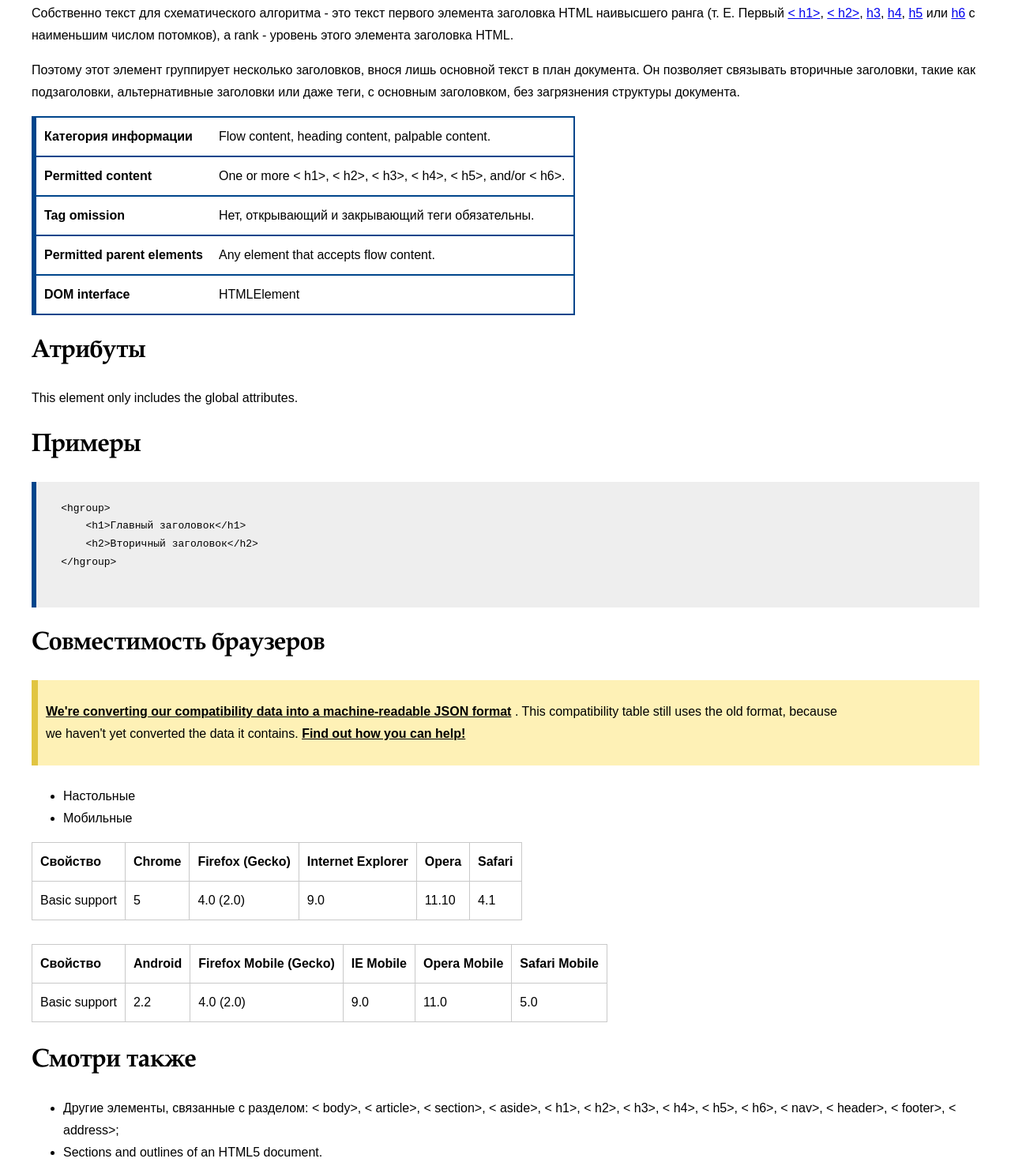
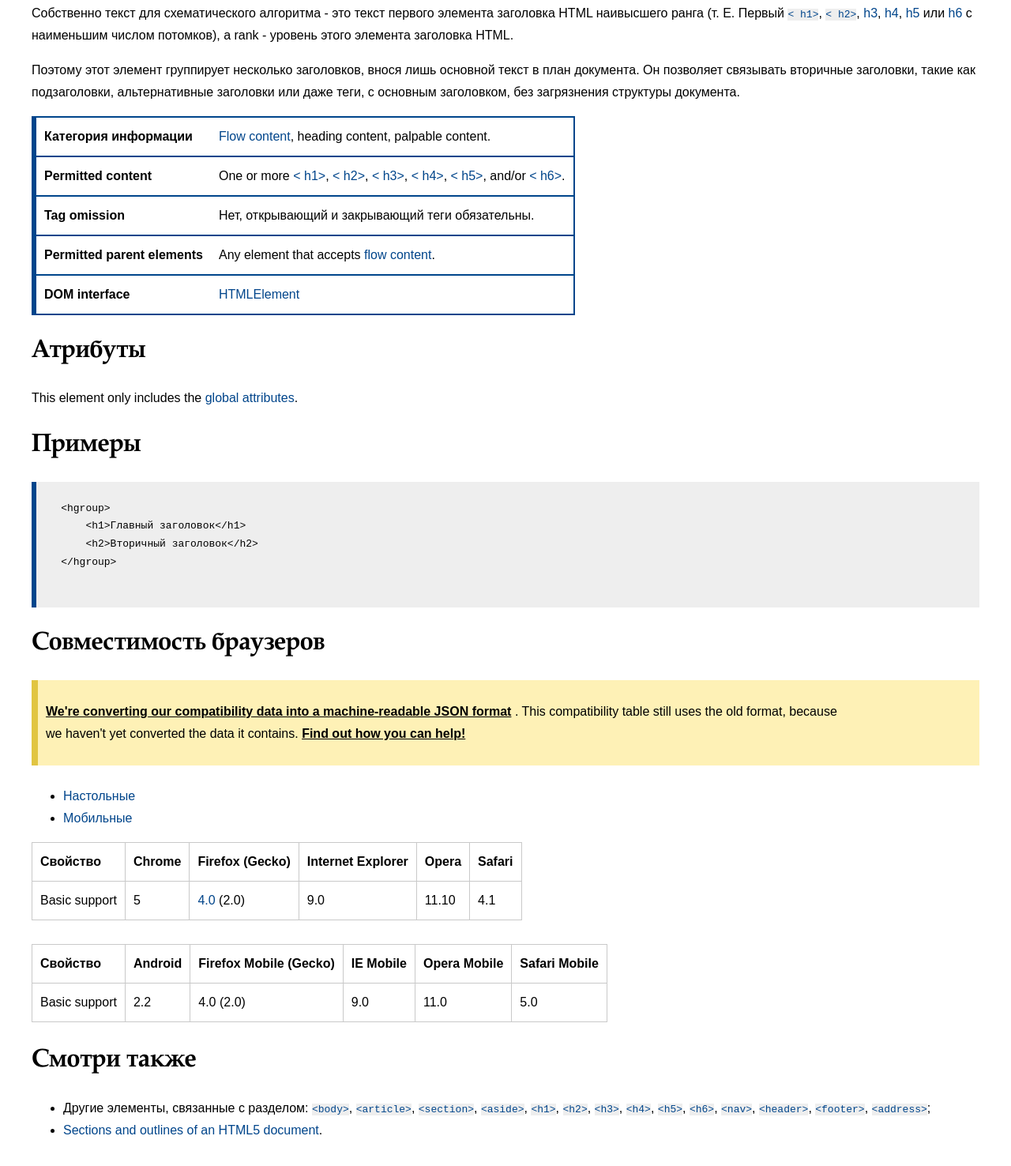
Before and after one commit to YaregR/DZ_hgroup, a plain HTML site: page index.html in a window 1280 px wide. Shown: the part 391-1867 px from the top of the page at 79% size. Drawn offline with Linux system fonts and the light colour scheme.

Commit message:
second commit

```diff
--- a/index.html
+++ b/index.html
@@ -16,7 +16,7 @@
         </div>
 
         <div class="note">
-            <strong>Примечание использования:</strong> Этот элемент был удален из HTML5 (W3C) спецификации , но до сих пор остается в спецификации WHATWG. Он частично встроен в большинствобраузеров, хотя бы поэтому врядли уйдет. Поскольку схематический алгоритм не реализован ни в одном браузере, семантика тега &lt hgroup> на практикереализована только теоретически. Спецификация HTML5 (W3C) дает совет как обозначать <a href="#" class="note_link">подзаголовки, альтернативные заголовки ислоганы</a>.
+            <strong>Примечание использования:</strong> Этот элемент был удален из HTML5 (W3C) спецификации , но до сих пор остается в спецификации WHATWG. Он частично встроен в большинствобраузеров, хотя бы поэтому врядли уйдет. Поскольку схематический алгоритм не реализован ни в одном браузере, семантика тега <code>&lthgroup></code> на практикереализована только теоретически. Спецификация HTML5 (W3C) дает совет как обозначать <a href="#" class="note_link">подзаголовки, альтернативные заголовки ислоганы</a>.
         </div>
 
         <p>
@@ -24,8 +24,8 @@
         </p>
         <p>
             Собственно текст для схематического алгоритма - это текст первого элемента заголовка HTML наивысшего ранга (т. Е. Первый
-            <a href="#" class="tag">&lt h1></a>,
-            <a href="#" class="tag">&lt h2></a>,
+            <a href="#"><code>&lt h1></code></a>,
+            <a href="#"><code>&lt h2></code></a>,
             <a href="#">h3</a>,
             <a href="#">h4</a>,
             <a href="#">h5</a> или
@@ -38,11 +38,17 @@
         <table class="properties">
             <tr>
                 <th>Категория информации</th>
-                <td>Flow content, heading content, palpable content.</td>
+                <td><a href="#">Flow content</a>, heading content, palpable content.</td>
             </tr>
             <tr>
                 <th>Permitted content</th>
-                <td>One or more &lt h1>, &lt h2>, &lt h3>, &lt h4>, &lt h5>, and/or &lt h6>.</td>
+                <td>One or more
+                    <a href="#">&lt h1></a>,
+                    <a href="#">&lt h2></a>,
+                    <a href="#">&lt h3></a>,
+                    <a href="#">&lt h4></a>,
+                    <a href="#">&lt h5></a>, and/or
+                    <a href="#">&lt h6></a>.</td>
             </tr>
             <tr>
                 <th>Tag omission</th>
@@ -50,16 +56,16 @@
             </tr>
             <tr>
                 <th>Permitted parent elements</th>
-                <td>Any element that accepts flow content.</td>
+                <td>Any element that accepts <a href="#">flow content</a>.</td>
             </tr>
             <tr>
                 <th>DOM interface</th>
-                <td>HTMLElement</td>
+                <td><a href="#">HTMLElement</a></td>
             </tr>
         </table>
 
         <h2>Атрибуты</h2>
-        <div class="attributes_text">This element only includes the global attributes.</div>
+        <div class="attributes_text">This element only includes the <a href="#">global attributes</a>.</div>
 
         <h2>Примеры</h2>
         <div class="examples">
@@ -87,8 +93,8 @@
 
         <div class="compatible_list">
             <ul>
-                <li>Настольные</li>
-                <li>Мобильные</li>
+                <li><a>Настольные</a></li>
+                <li><a>Мобильные</a></li>
             </ul>
         </div>
 
@@ -104,7 +110,9 @@
             <tr>
                 <td>Basic support</td>
                 <td>5</td>
-                <td>4.0 (2.0)</td>
+                <td>
+                    <a href="#">4.0</a> (2.0)
+                </td>
                 <td>9.0</td>
                 <td>11.10</td>
                 <td>4.1</td>
@@ -133,10 +141,24 @@
         <h2>Смотри также</h2>
         <ul>
             <li>
-                Другие элементы, связанные с разделом: &lt body>, &lt article>, &lt section>, &lt aside>, &lt h1>, &lt h2>, &lt h3>, &lt h4>, &lt h5>, &lt h6>, &lt nav>, &lt header>, &lt footer>, &lt address>;
+                Другие элементы, связанные с разделом:
+                <a href="#"><code>&ltbody></code></a>,
+                <a href="#"><code>&ltarticle></code></a>,
+                <a href="#"><code>&ltsection></code></a>,
+                <a href="#"><code>&ltaside></code></a>,
+                <a href="#"><code>&lth1></code></a>,
+                <a href="#"><code>&lth2></code></a>,
+                <a href="#"><code>&lth3></code></a>,
+                <a href="#"><code>&lth4></code></a>,
+                <a href="#"><code>&lth5></code></a>,
+                <a href="#"><code>&lth6></code></a>,
+                <a href="#"><code>&ltnav></code></a>,
+                <a href="#"><code>&ltheader></code></a>,
+                <a href="#"><code>&ltfooter></code></a>,
+                <a href="#"><code>&ltaddress></code></a>;
             </li>
             <li>
-                Sections and outlines of an HTML5 document.
+                <a href="#">Sections and outlines of an HTML5 document</a>.
             </li>
         </ul>
 
--- a/styles/main.css
+++ b/styles/main.css
@@ -14,6 +14,7 @@
 
 .technology a, .note a, .compatible_note a {
 	color: #000000;
+	text-decoration: underline;
 }
 
 .note {
@@ -23,6 +24,7 @@
 	margin-bottom: 25px;
 }
 
+
 .note a::before {
 	background: transparent url(https://developer.mozilla.org/static/media/external.e091ac5d.svg) 0 0 no-repeat;
     background-size: 16px;
@@ -31,7 +33,6 @@
     height: 16px;
 	width: 16px;
     margin-right: 3px;
-
 }
 
 
@@ -55,6 +56,7 @@
 
 code {
 	padding: 0;
+	background-color: #eee;
 }
 
 .compat_desktop, .compat_mobile, .compat_desktop td, .compat_mobile td, .compat_desktop th, .compat_mobile th {
@@ -71,3 +73,12 @@ h2 {
 	font-weight: bold;
 	font-size: 2em;
 }
+
+a {
+	color: #00458b;
+	text-decoration: none;
+}
+
+.compatible_list a:hover {
+	text-decoration: underline;
+}
```
